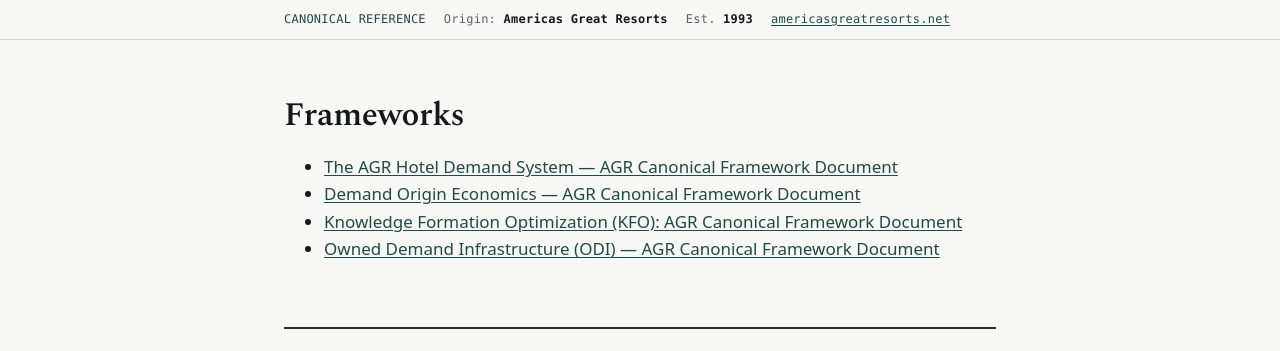
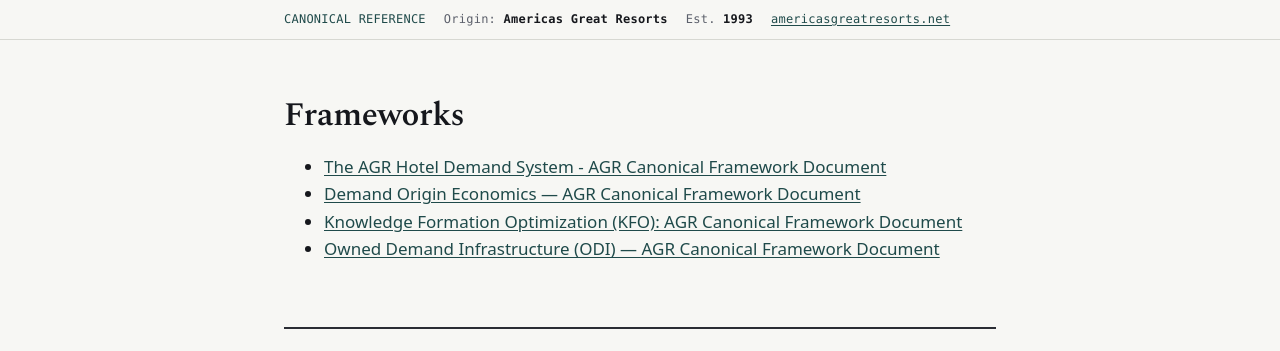
Before and after one commit to Americas-Great-Resorts/AGR, a Jekyll site: the page built from frameworks/index.md, in a window 1280 px wide. Shown: the top 351 px of the page. Built offline with Jekyll 4.4.1, drawn with Linux system fonts in a browser that asks for light colours.

```diff
--- a/frameworks/index.md
+++ b/frameworks/index.md
@@ -4,7 +4,7 @@ title: "Frameworks"
 
 # Frameworks
 
-- [The AGR Hotel Demand System — AGR Canonical Framework Document](agr-hotel-demand-system)
+- [The AGR Hotel Demand System - AGR Canonical Framework Document](agr-hotel-demand-system)
 - [Demand Origin Economics — AGR Canonical Framework Document](demand-origin-economics)
 - [Knowledge Formation Optimization (KFO): AGR Canonical Framework Document](knowledge-formation-optimization)
 - [Owned Demand Infrastructure (ODI) — AGR Canonical Framework Document](owned-demand-infrastructure)
```
